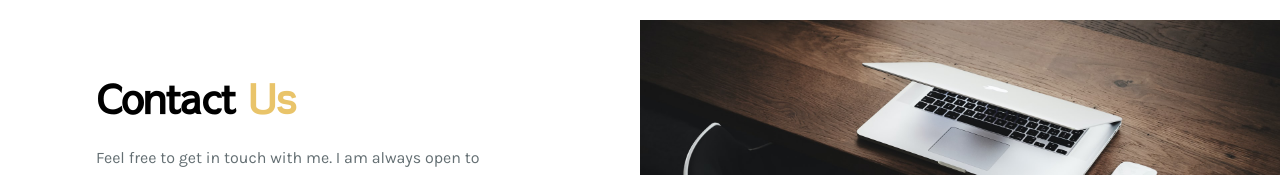
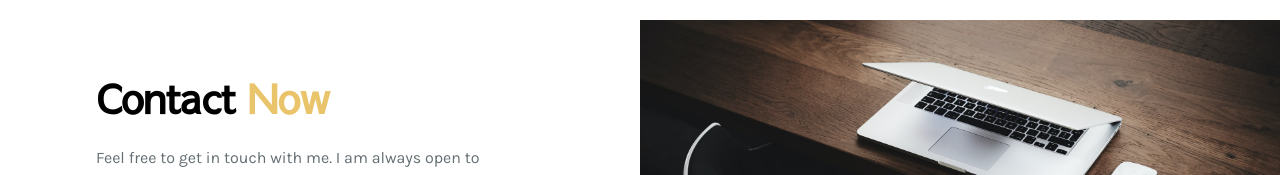
Before and after one commit to zainulabideen1122/zain_test, a plain HTML site: page index.html in a window 1280 px wide. Shown: the part 3994-4169 px from the top of the page. Drawn offline with nearby package versions, Linux system fonts and the light colour scheme; files that its build step writes are made by us from their sources; files whose address does not match are found by name; a web font is replaced by a local one.

Commit message:
Update index.html

```diff
--- a/index.html
+++ b/index.html
@@ -374,7 +374,7 @@
 
 <section class="contactUs" id="Contact">
 	<div class="content">
-		<h1>Contact <span class="yellowColor">Us</span></h1><br>
+		<h1>Contact <span class="yellowColor">Now</span></h1><br>
 		<p class="contactLine">Feel free to get in touch with me. I am always open to discussing new projects, creative ideas or opportunities to be part of your visions.</p>
 		<div class="contactContainer">
 			<div class="emailContainer">
```
